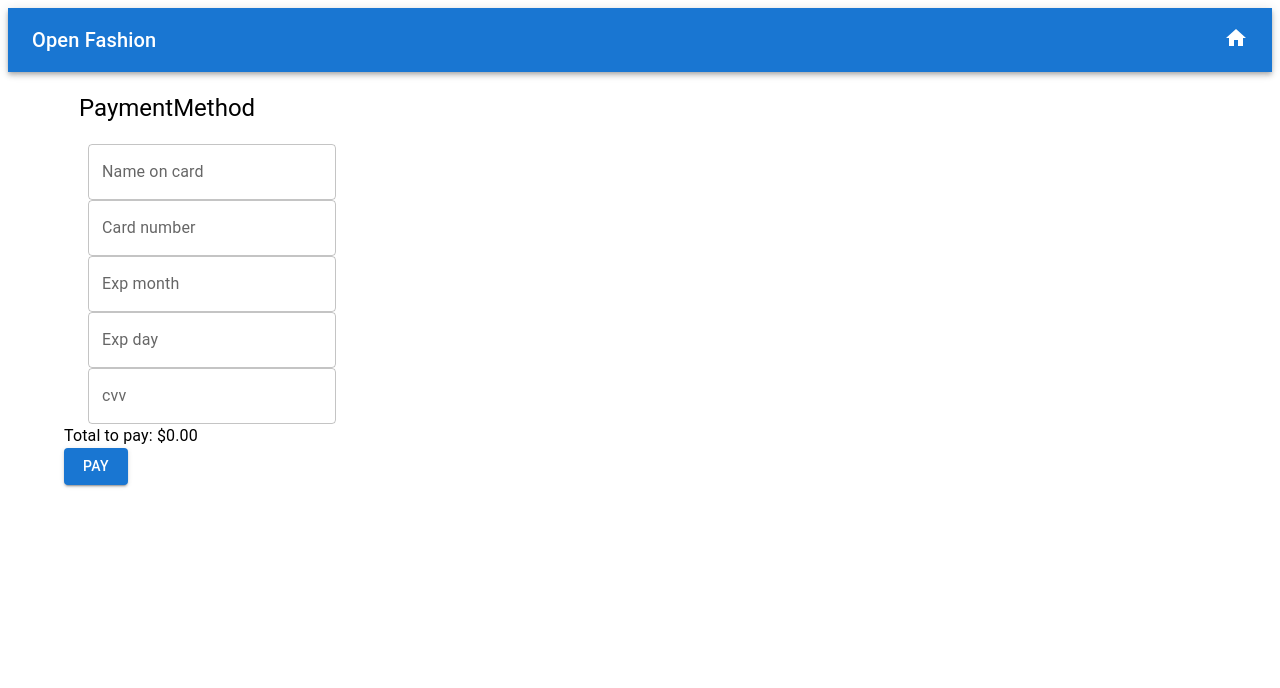
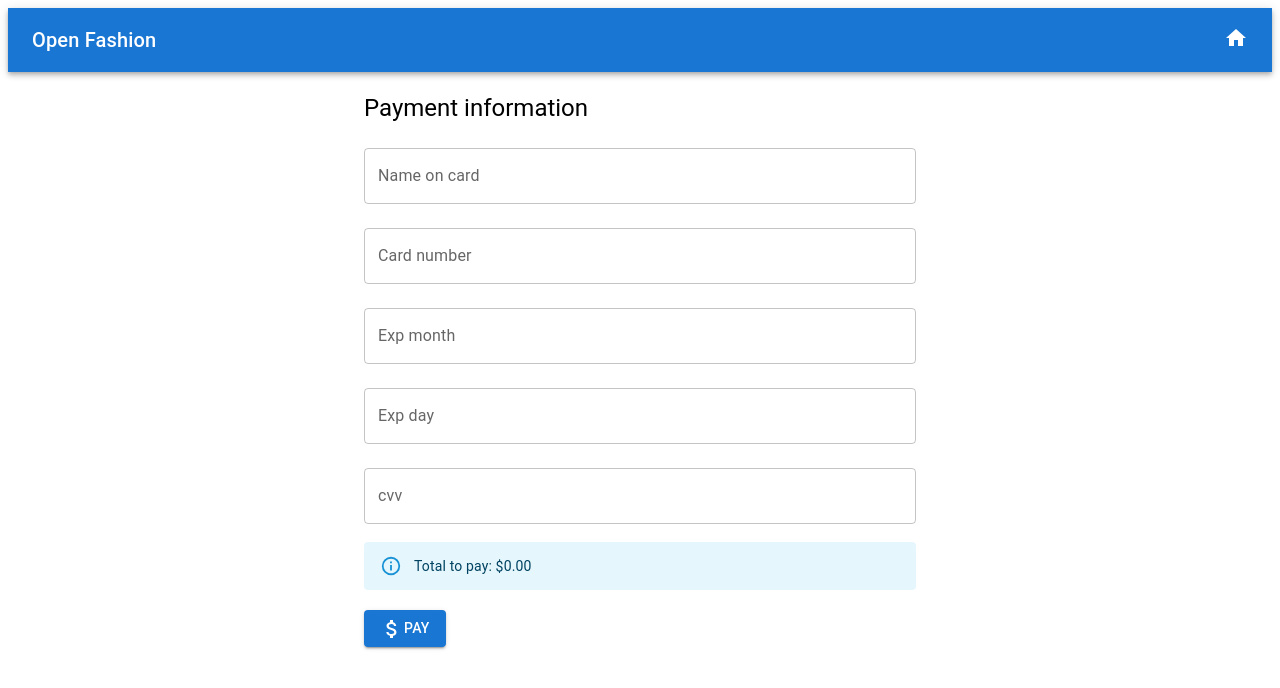
Before and after one commit to leoBravoRain/ecommerce-frontend, a React (Create React App) app: page /payment in a window 1280 px wide. Shown: the top 688 px of the page. Built offline with nearby package versions, Linux system fonts and the light colour scheme; no server answers.

Commit message:
feat: improve UI to page

```diff
--- a/src/pages/checkout/Checkout.tsx
+++ b/src/pages/checkout/Checkout.tsx
@@ -37,11 +37,7 @@ const Checkout = () => {
   return (
     <Container maxWidth="sm">
       {/* company title */}
-      <Typography
-        variant="h5"
-        gutterBottom
-        sx={{ marginY: "20px", marginLeft: "15px" }}
-      >
+      <Typography variant="h5" gutterBottom>
         Checkout
       </Typography>
 
--- a/src/pages/paymentMethod/PaymentMethod.tsx
+++ b/src/pages/paymentMethod/PaymentMethod.tsx
@@ -1,4 +1,6 @@
 import {
+  Alert,
+  Box,
   Button,
   CircularProgress,
   Container,
@@ -7,6 +9,7 @@ import {
 } from "@mui/material";
 import { Controller, useForm } from "react-hook-form";
 import { useNavigate } from "react-router-dom";
+import AttachMoneyIcon from "@mui/icons-material/AttachMoney";
 
 import { PaymentFormType } from "./types";
 import { initialState } from "./constants";
@@ -67,17 +70,13 @@ const PaymentMethod = () => {
   return (
     <>
       {!isLoading ? (
-        <Container>
-          <Typography
-            variant="h5"
-            gutterBottom
-            sx={{ marginY: "20px", marginLeft: "15px" }}
-          >
-            PaymentMethod
+        <Container maxWidth="sm">
+          <Typography variant="h5" gutterBottom>
+            Payment information
           </Typography>
 
           {/* payment method form */}
-          <Container>
+          <Box>
             {/* name on card */}
             <Controller
               name="nameOnCard"
@@ -89,6 +88,8 @@ const PaymentMethod = () => {
               }) => (
                 <>
                   <TextField
+                    fullWidth
+                    margin="normal"
                     label="Name on card"
                     variant="outlined"
                     value={value}
@@ -113,6 +114,8 @@ const PaymentMethod = () => {
                 <>
                   <TextField
                     label="Card number"
+                    fullWidth
+                    margin="normal"
                     variant="outlined"
                     value={value}
                     onChange={onChange}
@@ -136,6 +139,8 @@ const PaymentMethod = () => {
                 <>
                   <TextField
                     label="Exp month"
+                    fullWidth
+                    margin="normal"
                     variant="outlined"
                     value={value}
                     onChange={onChange}
@@ -159,6 +164,8 @@ const PaymentMethod = () => {
                 <>
                   <TextField
                     label="Exp day"
+                    fullWidth
+                    margin="normal"
                     variant="outlined"
                     value={value}
                     onChange={onChange}
@@ -182,6 +189,8 @@ const PaymentMethod = () => {
                 <>
                   <TextField
                     label="cvv"
+                    fullWidth
+                    margin="normal"
                     variant="outlined"
                     value={value}
                     onChange={onChange}
@@ -192,18 +201,19 @@ const PaymentMethod = () => {
                 </>
               )}
             />
-          </Container>
+          </Box>
 
           {/* total amount to pay */}
-          <Typography variant="body1">
+          <Alert severity="info" sx={{ margin: "10px 0px 20px 0px" }}>
             Total to pay:{" "}
             {priceFormatter.format(
               products.reduce((acc, cur) => acc + cur.price * cur.quantity, 0)
             )}
-          </Typography>
+          </Alert>
 
           {/* button to pay */}
           <Button variant="contained" onClick={pay}>
+            <AttachMoneyIcon />
             Pay
           </Button>
 
```
